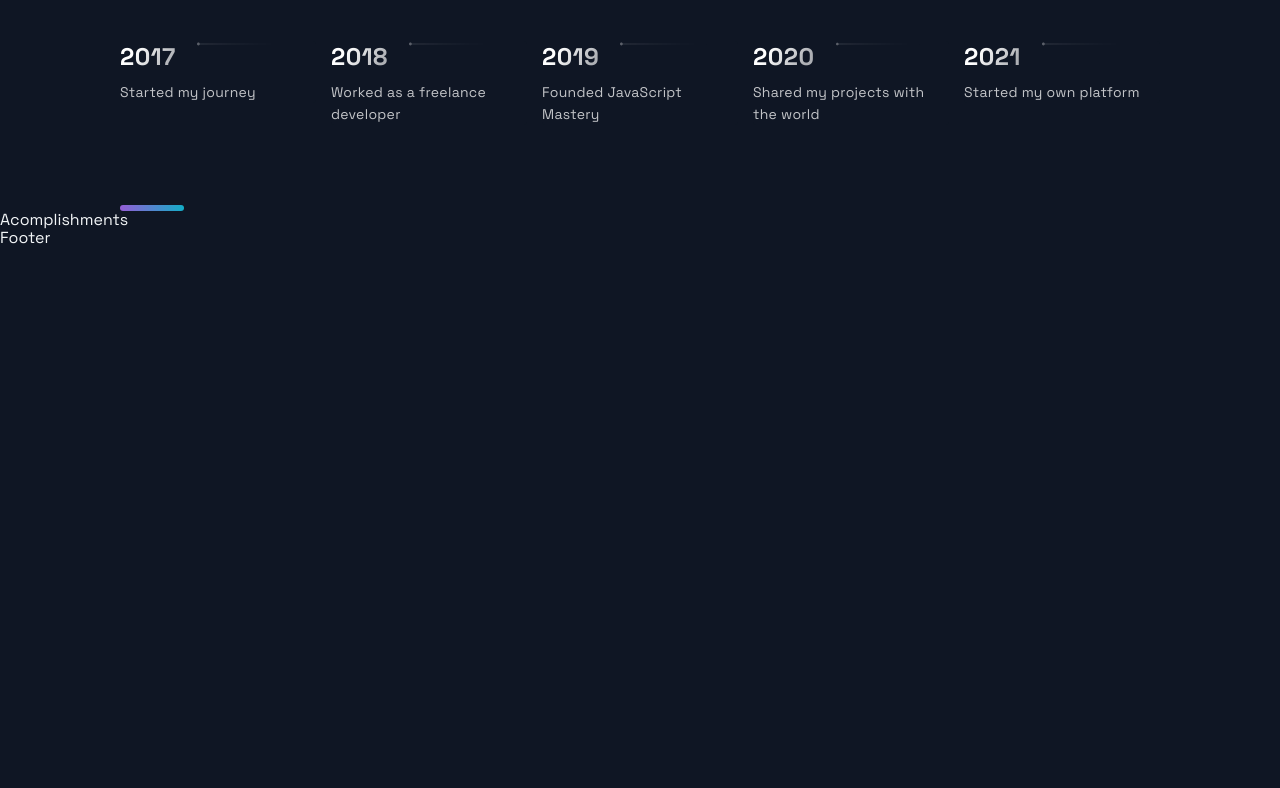
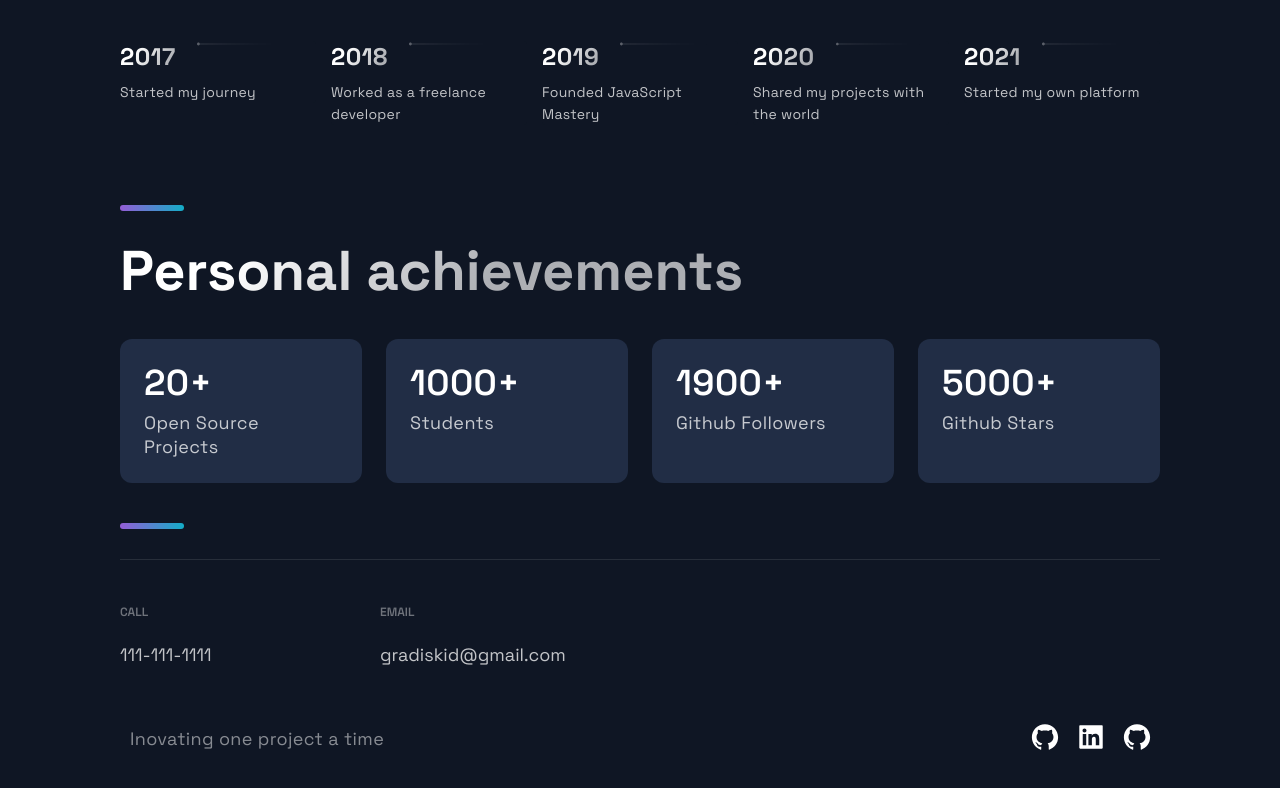
Before and after one commit to dompaa/portfolio-june-22, a Next.js app: page / in a window 1280 px wide. Shown: the part 2795-3583 px from the top of the page. Before the commit the page ends 3043 px from the top, so only its background shows below. Built offline with nearby package versions, Linux system fonts and the light colour scheme.

Commit message:
first commit

```diff
--- a/src/components/Acomplishments/Acomplishments.js
+++ b/src/components/Acomplishments/Acomplishments.js
@@ -11,9 +11,20 @@
 ];
 
 const Acomplishments = () => (
-  <div>
-    Acomplishments
-  </div>
+  <Section>
+    <SectionTitle>Personal achievements</SectionTitle>
+    <Boxes>
+      {data.map((card, index) => (
+        <Box key={index}>
+          <BoxNum>{`${card.number}+`}</BoxNum>
+          <BoxText>{card.text}</BoxText>
+        </Box>
+      ))}
+    </Boxes>
+    <SectionDivider/>
+  </Section>
 );
 
+
+
 export default Acomplishments;
--- a/src/components/Footer/Footer.js
+++ b/src/components/Footer/Footer.js
@@ -6,9 +6,34 @@
 
 const Footer = () => {
   return (
-    <div>
-      Footer
-    </div>
+    <FooterWrapper>
+      <LinkList>
+        <LinkColumn>
+          <LinkTitle>Call</LinkTitle>
+          <LinkItem href="tel: 111-111-1111">111-111-1111</LinkItem>
+        </LinkColumn>
+        <LinkColumn>
+          <LinkTitle>Email</LinkTitle>
+          <LinkItem href="mailto:gradiskid@gmail.com">gradiskid@gmail.com</LinkItem>
+        </LinkColumn>
+      </LinkList>
+      <SocialIconsContainer>
+        <CompanyContainer>
+          <Slogan>Inovating one project a time</Slogan>
+        </CompanyContainer>
+      <SocialContainer>
+        <SocialIcons href="https://github.com/dompaa">
+        <AiFillGithub size="3rem"/>
+      </SocialIcons>
+      <SocialIcons href="https://linkedin.com/in/dominik-gradiski/">
+        <AiFillLinkedin size="3rem"/>
+      </SocialIcons>
+      <SocialIcons href="https://github.com/dompaa">
+        <AiFillGithub size="3rem"/>
+        </SocialIcons>
+      </SocialContainer>
+      </SocialIconsContainer>
+    </FooterWrapper>
   );
 };
 
```
